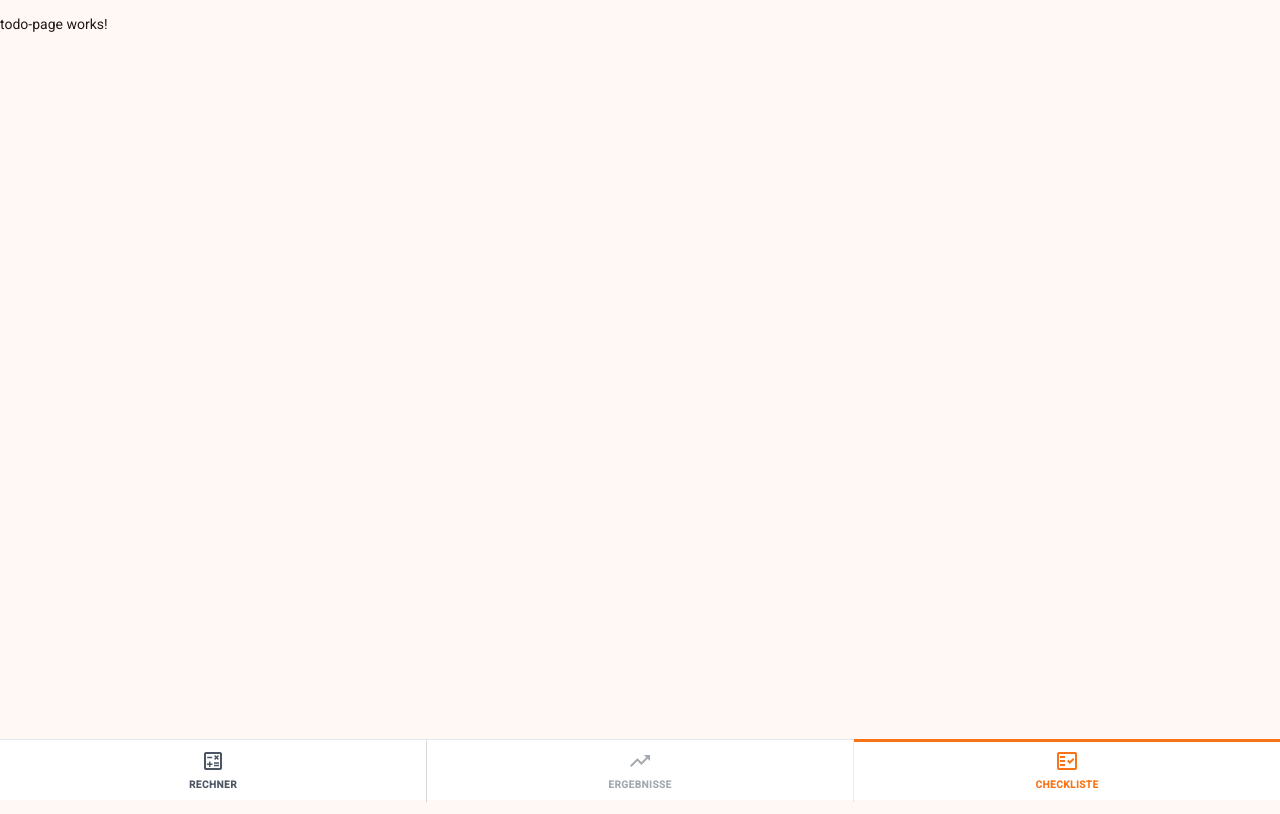
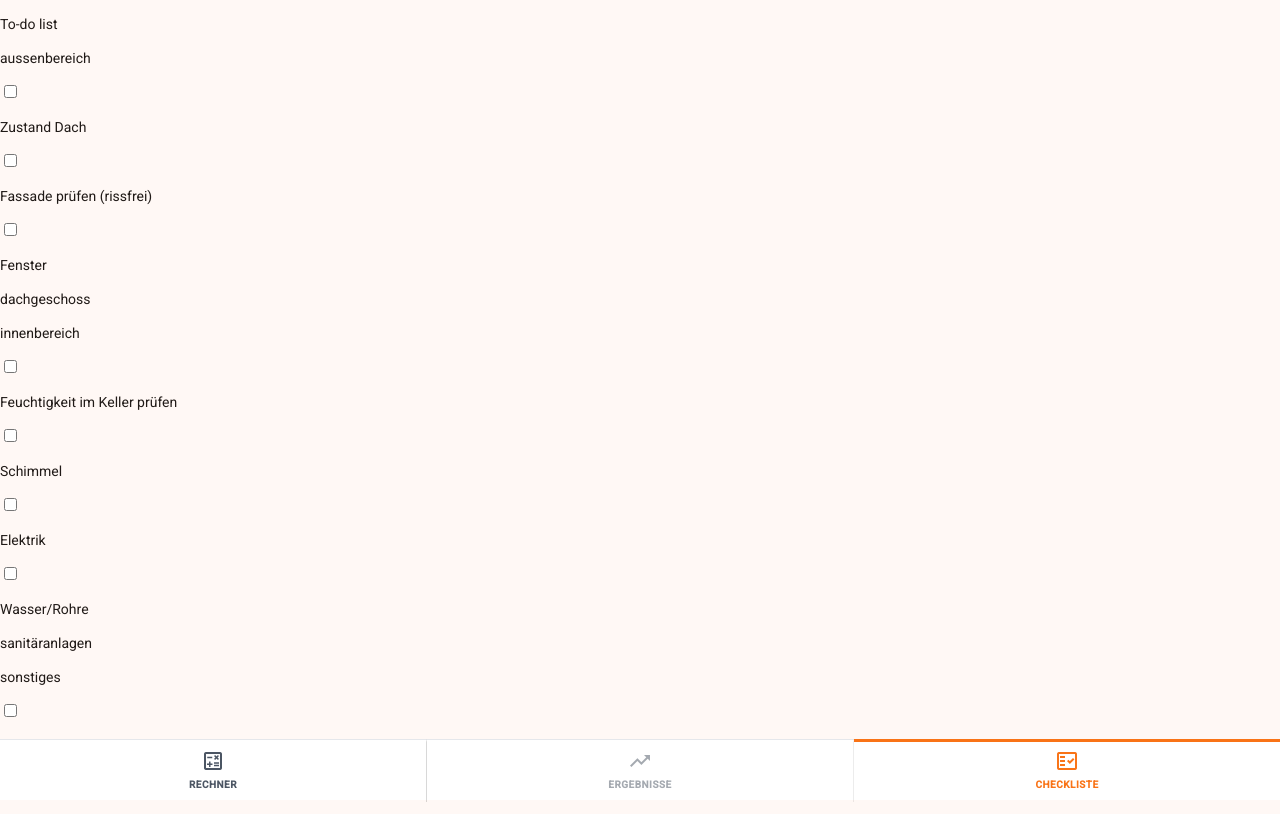
Before and after one commit to ericB1708/immo-calc, an Angular app: page /main-page/todo in a window 1280 px wide. Built offline with nearby package versions, Linux system fonts and the light colour scheme.

Commit message:
add todo service and create todo list html

```diff
--- a/src/app/components/pinned-item/pinned-item.scss
+++ b/src/app/components/pinned-item/pinned-item.scss
@@ -7,7 +7,9 @@
   box-sizing: border-box;
 
   border-radius: 16px;
-  padding: 28px 8px 8px 8px;
+
+  padding: 24px 8px 12px 8px;
+
   box-shadow: 0 4px 12px rgba(0, 0, 0, 0.08);
   display: flex;
   flex-direction: column;
--- a/src/app/components/result-container/result-container.scss
+++ b/src/app/components/result-container/result-container.scss
@@ -3,7 +3,6 @@
   border-radius: 12px;
   padding: 16px 20px;
   margin-bottom: 12px;
-  /* NEU: Deutlicherer Rahmen und besserer Schatten zum Abheben */
   border: 1px solid #e0e0e0;
   box-shadow: 0 4px 10px rgba(0, 0, 0, 0.08);
   display: flex;
@@ -14,18 +13,18 @@
 .card-header {
   display: flex;
   justify-content: space-between;
-  align-items: flex-start; /* NEU: Pin bleibt oben, auch wenn Text zweizeilig wird */
-  gap: 12px; /* NEU: Etwas Luft zwischen Text und Pin */
+  align-items: flex-start;
+  gap: 12px;
 }
 
 .title-result {
   margin: 0;
-  color: #d84315; /* NEU: Etwas dunkleres Orange */
+  color: #d84315;
   font-weight: 800;
   font-size: 0.85rem;
-  line-height: 1.4; /* NEU: Mehr Platz zwischen den Zeilen bei langem Text */
-  flex: 1; /* NEU: Nimmt den verfügbaren Platz ein */
-  word-wrap: break-word; /* NEU: Verhindert Abschneiden */
+  line-height: 1.4;
+  flex: 1;
+  word-wrap: break-word;
 }
 
 .card-body {
@@ -37,7 +36,7 @@
 .value-wrapper {
   display: flex;
   flex-direction: column;
-  gap: 2px; /* Zarter Abstand zwischen Zahl und Text */
+  gap: 2px;
 }
 
 .sub-text {
@@ -51,18 +50,18 @@
   margin: 0;
   font-size: 1.4rem;
   font-weight: 900;
-  color: #111111; /* NEU: Fast komplett Schwarz (dunkler) */
+  color: #111111;
 }
 
 /* Icons */
 .pin-icon {
-  font-size: 24px; /* NEU: Pin ist größer */
+  font-size: 24px;
   height: 24px;
   width: 24px;
   color: #b0b0b0;
   cursor: pointer;
   transition: all 0.2s ease;
-  flex-shrink: 0; /* GANZ WICHTIG: Verhindert, dass langer Text den Pin zerquetscht */
+  flex-shrink: 0;
 
   &.active-pin {
     color: #e65100 !important;
--- /dev/null
+++ b/src/app/components/todo-list/todo-list.html
@@ -0,0 +1,7 @@
+<div class="todo-list-container">
+  <p class="heading-list">{{ heading }}</p>
+  <div class="todos-container" *ngFor="let item of todos">
+    <input type="checkbox" [checked]="item.checked" (change)="onCheckboxChange($event)" />
+    <p>{{ item.name }}</p>
+  </div>
+</div>
--- /dev/null
+++ b/src/app/components/todo-list/todo-list.ts
@@ -0,0 +1,20 @@
+import { NgFor } from '@angular/common';
+import { Component, EventEmitter, Input, Output } from '@angular/core';
+import { ImmoTodo } from '../../models/todo';
+
+@Component({
+  selector: 'app-todo-list',
+  imports: [NgFor],
+  templateUrl: './todo-list.html',
+  styleUrl: './todo-list.scss',
+})
+export class TodoListComponent {
+  @Input() heading: string = '';
+  @Input() todos: ImmoTodo[] = [];
+  @Output() isCheckedChange = new EventEmitter<boolean>();
+
+  onCheckboxChange(event: Event) {
+    const target = event.target as HTMLInputElement;
+    this.isCheckedChange.emit(target.checked);
+  }
+}
--- /dev/null
+++ b/src/app/models/todo.ts
@@ -0,0 +1,6 @@
+export interface ImmoTodo {
+  id: number;
+  name: string;
+  checked: boolean;
+  header: string;
+}
--- a/src/app/pages/sub-pages/result-page/result-page.scss
+++ b/src/app/pages/sub-pages/result-page/result-page.scss
@@ -42,10 +42,9 @@
   top: 0;
   z-index: 100;
   background-color: #f97316;
-
   margin: -16px -16px 24px -16px;
-  padding: 16px 16px 24px 16px;
-
-  border-bottom: 1px solid #eaeaea;
-  box-shadow: 0 4px 12px rgba(0, 0, 0, 0.03);
+  padding: 16px 16px 40px 16px;
+  border-bottom-left-radius: 24px;
+  border-bottom-right-radius: 24px;
+  box-shadow: 0 4px 12px rgba(0, 0, 0, 0.05);
 }
--- a/src/app/pages/sub-pages/todo-page/todo-page.html
+++ b/src/app/pages/sub-pages/todo-page/todo-page.html
@@ -1 +1,10 @@
-<p>todo-page works!</p>
+<div class="todo-container">
+  <p>To-do list</p>
+  <app-todo-list
+    *ngFor="let item of todoService.headings()"
+    [heading]="item"
+    [todos]="todoService.todoList().filter((todo) => todo.header === item)"
+  ></app-todo-list>
+  <button>+</button>
+  <button>sort headings</button>
+</div>
--- a/src/app/pages/sub-pages/todo-page/todo-page.ts
+++ b/src/app/pages/sub-pages/todo-page/todo-page.ts
@@ -1,9 +1,14 @@
-import { Component } from '@angular/core';
+import { NgFor } from '@angular/common';
+import { Component, inject } from '@angular/core';
+import { TodoListComponent } from '../../../components/todo-list/todo-list';
+import { TodoServices } from '../../../services/todo';
 
 @Component({
   selector: 'app-todo-page',
-  imports: [],
+  imports: [TodoListComponent, NgFor],
   templateUrl: './todo-page.html',
   styleUrl: './todo-page.scss',
 })
-export class TodoPageComponent {}
+export class TodoPageComponent {
+  public todoService = inject(TodoServices);
+}
--- /dev/null
+++ b/src/app/services/todo.ts
@@ -0,0 +1,65 @@
+import { Injectable, signal } from '@angular/core';
+import { ImmoTodo } from '../models/todo';
+
+@Injectable({
+  providedIn: 'root',
+})
+export class TodoServices {
+  public todoList = signal<ImmoTodo[]>([
+    {
+      id: Date.now(),
+      name: 'Zustand Dach',
+      checked: false,
+      header: 'aussenbereich',
+    },
+    {
+      id: Date.now(),
+      name: 'Fassade prüfen (rissfrei)',
+      checked: false,
+      header: 'aussenbereich',
+    },
+    {
+      id: Date.now(),
+      name: 'Feuchtigkeit im Keller prüfen',
+      checked: false,
+      header: 'innenbereich',
+    },
+    {
+      id: Date.now(),
+      name: 'Fenster',
+      checked: false,
+      header: 'aussenbereich',
+    },
+    {
+      id: Date.now(),
+      name: 'Schimmel',
+      checked: false,
+      header: 'innenbereich',
+    },
+    {
+      id: Date.now(),
+      name: 'Elektrik',
+      checked: false,
+      header: 'innenbereich',
+    },
+    {
+      id: Date.now(),
+      name: 'Wasser/Rohre',
+      checked: false,
+      header: 'innenbereich',
+    },
+    {
+      id: Date.now(),
+      name: 'Internet/Netz',
+      checked: false,
+      header: 'sonstiges',
+    },
+  ]);
+  public headings = signal<string[]>([
+    'aussenbereich',
+    'dachgeschoss',
+    'innenbereich',
+    'sanitäranlagen',
+    'sonstiges',
+  ]);
+}
```
Also changed, not shown: src/app/components/todo-list/todo-list.scss (added).
